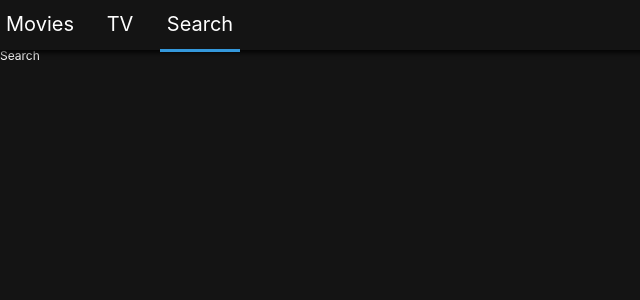
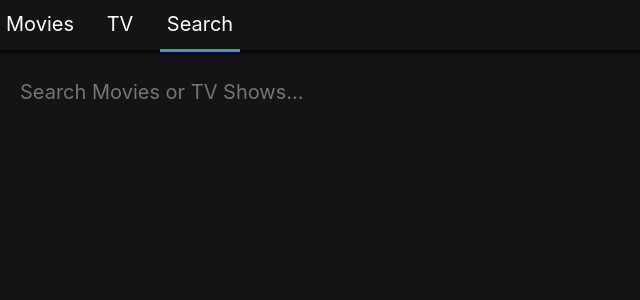
Before and after one commit to Keeper991/bbangflix, a React (Create React App) app: page /search in a window 1280 px wide. Shown: the top 300 px of the page, without its empty margins (0-640 px from the left). Built offline with nearby package versions, Linux system fonts and the light colour scheme.

Commit message:
update Search Presenter

```diff
--- a/src/Components/GlobalStyles.js
+++ b/src/Components/GlobalStyles.js
@@ -8,7 +8,7 @@ const GlobalStyle = createGlobalStyle`
     font-size:12px;
     background-color:rgba(20, 20, 20, 1);
     color:white;
-    padding-top: 50px;
+    padding-top: 80px;
   }
   * {
     box-sizing: border-box;
--- a/src/Routes/Home/HomePresenter.js
+++ b/src/Routes/Home/HomePresenter.js
@@ -4,7 +4,7 @@ import PropTypes from "prop-types";
 import styled from "styled-components";
 
 const Container = styled.div`
-  padding: 0 10px;
+  padding: 0 20px;
 `;
 
 const HomePresenter = ({ nowPlaying, upcoming, popular, error, loading }) =>
--- a/src/Routes/Search/SearchContainer.js
+++ b/src/Routes/Search/SearchContainer.js
@@ -7,11 +7,19 @@ class SearchContainer extends React.Component {
     movieResults: null,
     tvResults: null,
     searchTerm: "",
-    loading: true,
+    loading: false,
     error: null,
   };
 
-  handleSubmit = () => {
+  updateTerm = (event) => {
+    const {
+      target: { value },
+    } = event;
+    this.setState({ searchTerm: value });
+  };
+
+  handleSubmit = (event) => {
+    event.preventDefault();
     const { searchTerm } = this.state;
     if (searchTerm !== "") {
       this.searchByTerm(searchTerm);
@@ -45,6 +53,7 @@ class SearchContainer extends React.Component {
         loading={loading}
         error={error}
         handleSubmit={this.handleSubmit}
+        updateTerm={this.updateTerm}
       />
     );
   }
--- a/src/Routes/Search/SearchPresenter.js
+++ b/src/Routes/Search/SearchPresenter.js
@@ -1 +1,71 @@
-export default () => "Search";
+import Loader from "Components/Loader";
+import Section from "Components/Section";
+import PropTypes from "prop-types";
+import styled from "styled-components";
+
+const Container = styled.div`
+  padding: 0 20px;
+`;
+
+const Form = styled.form`
+  width: 100%;
+  margin-bottom: 50px;
+`;
+
+const Input = styled.input`
+  all: unset;
+  font-size: 20px;
+  width: 100%;
+`;
+
+const SearchPresenter = ({
+  movieResults,
+  tvResults,
+  searchTerm,
+  loading,
+  error,
+  handleSubmit,
+  updateTerm,
+}) => (
+  <Container>
+    <Form onSubmit={handleSubmit}>
+      <Input
+        placeholder="Search Movies or TV Shows..."
+        value={searchTerm}
+        onChange={updateTerm}
+      ></Input>
+    </Form>
+    {loading ? (
+      <Loader />
+    ) : (
+      <>
+        {movieResults && movieResults.length > 0 && (
+          <Section title="Movie Results">
+            {movieResults.map((movie) => (
+              <span key={movie.id}>{movie.title}</span>
+            ))}
+          </Section>
+        )}
+        {tvResults && tvResults.length > 0 && (
+          <Section title="TV Show Results">
+            {tvResults.map((tv) => (
+              <span key={tv.id}>{tv.name}</span>
+            ))}
+          </Section>
+        )}
+      </>
+    )}
+  </Container>
+);
+
+SearchPresenter.propTypes = {
+  movieResults: PropTypes.array,
+  tvResults: PropTypes.array,
+  searchTerm: PropTypes.string,
+  error: PropTypes.string,
+  loading: PropTypes.bool.isRequired,
+  handleSubmit: PropTypes.func.isRequired,
+  updateTerm: PropTypes.func.isRequired,
+};
+
+export default SearchPresenter;
--- a/src/Routes/TV/TVPresenter.js
+++ b/src/Routes/TV/TVPresenter.js
@@ -4,7 +4,7 @@ import PropTypes from "prop-types";
 import styled from "styled-components";
 
 const Container = styled.div`
-  padding: 0 10px;
+  padding: 0 20px;
 `;
 
 const TVPresenter = ({ topRated, popular, airingToday, loading, error }) =>
```
